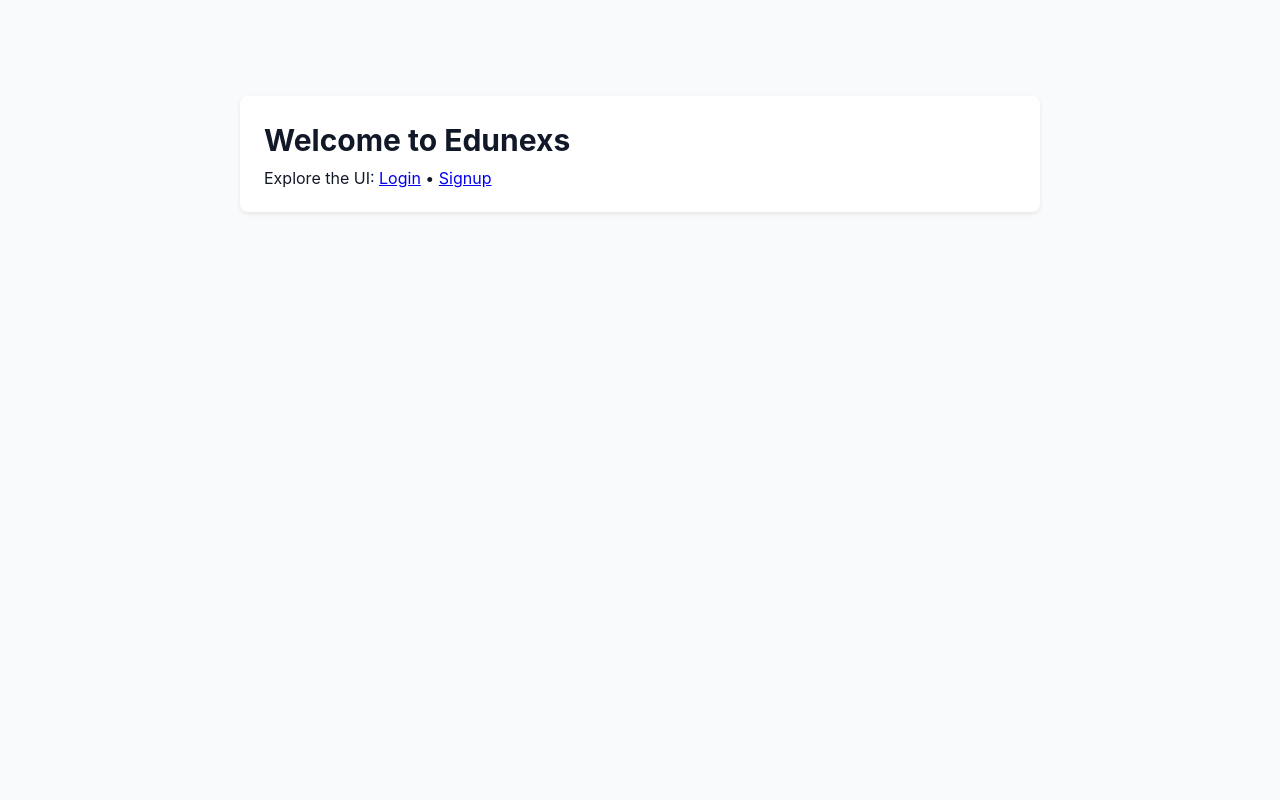
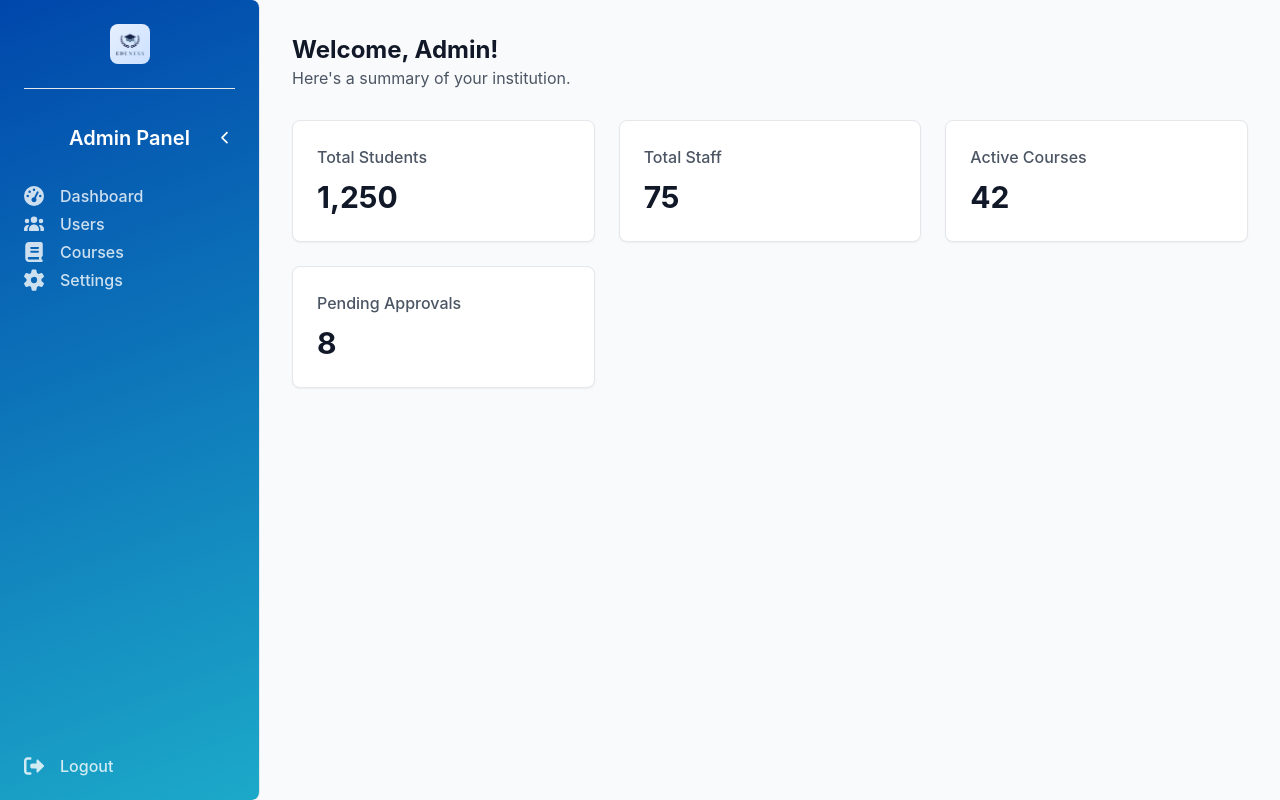
Before and after one commit to SamiUlHaq27/Edunexs, a React (Vite) app: page /admin in a window 1280 px wide. Before the commit this address led to /. Built offline with nearby package versions, Linux system fonts and the light colour scheme.

Commit message:
dashboard sidebar

```diff
--- a/src/App.tsx
+++ b/src/App.tsx
@@ -1,7 +1,8 @@
-import React from 'react'
-import { Routes, Route, Link, Navigate } from 'react-router-dom'
-import Login from './pages/Login'
-import Signup from './pages/Signup'
+import React from "react";
+import { Routes, Route, Link, Navigate } from "react-router-dom";
+import Login from "./pages/Login";
+import Signup from "./pages/Signup";
+import AdminDashboard from "./pages/AdminDashboard";
 
 export default function App(): React.JSX.Element {
   return (
@@ -11,18 +12,18 @@ export default function App(): React.JSX.Element {
         element={
           <div className="app">
             <h1>Welcome to Edunexs</h1>
-            <p style={{ marginTop: '0.5rem' }}>
-              Explore the UI:{' '}
-              <Link to="/login">Login</Link>
-              {' '}•{' '}
-              <Link to="/signup">Signup</Link>
+            <p style={{ marginTop: "0.5rem" }}>
+              Explore the UI: <Link to="/login">Login</Link> •{" "}
+              <Link to="/signup">Signup</Link> •{" "}
+              <Link to="/admin/dashboard">Admin Dashboard</Link>
             </p>
           </div>
         }
       />
       <Route path="/login" element={<Login />} />
       <Route path="/signup" element={<Signup />} />
+      <Route path="/admin/*" element={<AdminDashboard />} />
       <Route path="*" element={<Navigate to="/" replace />} />
     </Routes>
-  )
+  );
 }
--- /dev/null
+++ b/src/pages/AdminDashboard.tsx
@@ -0,0 +1,99 @@
+import React, { useState } from "react";
+import { NavLink } from "react-router-dom";
+import { FontAwesomeIcon } from "@fortawesome/react-fontawesome";
+import {
+  faTachometerAlt,
+  faUsers,
+  faBook,
+  faCog,
+  faSignOutAlt,
+  faChevronLeft,
+  faChevronRight,
+} from "@fortawesome/free-solid-svg-icons";
+import { ASSETS } from "../config/assets";
+import "../styles/dashboard.css";
+
+export default function AdminDashboard(): React.JSX.Element {
+  const [isMinimized, setIsMinimized] = useState(false);
+
+  const toggleSidebar = () => {
+    setIsMinimized(!isMinimized);
+  };
+
+  return (
+    <div
+      className={`dashboard-layout ${isMinimized ? "sidebar-minimized" : ""}`}
+    >
+      <aside className="dashboard-sidebar">
+        <div className="sidebar-header">
+          <img src={ASSETS.logo} alt={ASSETS.alt} className="sidebar-logo" />
+        </div>
+        <div className="sidebar-title-div">
+          <button
+            onClick={toggleSidebar}
+            className="toggle-btn"
+            aria-label="Toggle sidebar"
+          >
+            <FontAwesomeIcon
+              icon={isMinimized ? faChevronRight : faChevronLeft}
+            />
+          </button>
+          <h1 className="dashboard-sidebar-title">Admin Panel</h1>
+        </div>
+        <nav className="sidebar-nav">
+          <NavLink to="/admin/dashboard" className="nav-item" end>
+            <FontAwesomeIcon icon={faTachometerAlt} className="nav-icon" />
+            <span className="nav-text">Dashboard</span>
+          </NavLink>
+          <NavLink to="/admin/users" className="nav-item">
+            <FontAwesomeIcon icon={faUsers} className="nav-icon" />
+            <span className="nav-text">Users</span>
+          </NavLink>
+          <NavLink to="/admin/courses" className="nav-item">
+            <FontAwesomeIcon icon={faBook} className="nav-icon" />
+            <span className="nav-text">Courses</span>
+          </NavLink>
+          <NavLink to="/admin/settings" className="nav-item">
+            <FontAwesomeIcon icon={faCog} className="nav-icon" />
+            <span className="nav-text">Settings</span>
+          </NavLink>
+        </nav>
+        <div className="sidebar-footer">
+          <NavLink to="/logout" className="nav-item">
+            <FontAwesomeIcon icon={faSignOutAlt} className="nav-icon" />
+            <span className="nav-text">Logout</span>
+          </NavLink>
+        </div>
+      </aside>
+      <main className="dashboard-main">
+        <header className="main-header">
+          <h2>Welcome, Admin!</h2>
+          <p>Here's a summary of your institution.</p>
+        </header>
+        <div className="dashboard-content">
+          {/* Placeholder cards */}
+          <div className="card-grid">
+            <div className="stat-card">
+              <h3 className="card-title">Total Students</h3>
+              <p className="card-value">1,250</p>
+            </div>
+            <div className="stat-card">
+              <h3 className="card-title">Total Staff</h3>
+              <p className="card-value">75</p>
+            </div>
+            <div className="stat-card">
+              <h3 className="card-title">Active Courses</h3>
+              <p className="card-value">42</p>
+            </div>
+            <div className="stat-card">
+              <h3 className="card-title">Pending Approvals</h3>
+              <p className="card-value">8</p>
+            </div>
+          </div>
+          {/* Outlet for nested routes can go here if needed */}
+          {/* <Outlet /> */}
+        </div>
+      </main>
+    </div>
+  );
+}
--- a/src/styles/base.css
+++ b/src/styles/base.css
@@ -1,8 +1,13 @@
 /* Base and reset */
-*, *::before, *::after { box-sizing: border-box; }
+*,
+*::before,
+*::after {
+  box-sizing: border-box;
+}
 
 body {
-  font-family: var(--font-family-base), system-ui, -apple-system, 'Segoe UI', Roboto, 'Helvetica Neue', Arial;
+  font-family: var(--font-family-base), system-ui, -apple-system, "Segoe UI",
+    Roboto, "Helvetica Neue", Arial;
   margin: 0;
   padding: 0;
   -webkit-font-smoothing: antialiased;
@@ -21,13 +26,15 @@ body {
 }
 
 h1 {
-  margin: 0 0 var(--spacing-1) 0;
+  /* margin: 0 0 var(--spacing-1) 0; */
   font-family: var(--font-family-heading);
   font-size: var(--font-size-2xl);
   line-height: var(--line-height-2xl);
 }
 
-p { margin: 0; }
+p {
+  margin: 0;
+}
 
 /* Links */
 .link {
--- /dev/null
+++ b/src/styles/dashboard.css
@@ -0,0 +1,225 @@
+/* Dashboard Layout */
+.dashboard-layout {
+  display: flex;
+  min-height: 100vh;
+  background-color: var(--color-surface-raised);
+}
+
+.dashboard-sidebar {
+  width: 260px;
+  background: linear-gradient(
+    159deg,
+    var(--color-sidebar-start) 0%,
+    var(--color-sidebar-end) 100%
+  );
+  border-right: 1px solid var(--color-border-muted);
+  display: flex;
+  flex-direction: column;
+  padding: var(--spacing-3);
+  color: var(--color-sidebar-text);
+  border-top-right-radius: var(--radius-lg);
+  border-bottom-right-radius: var(--radius-lg);
+  transition: width 0.3s var(--motion-ease-in-out);
+  overflow-x: hidden; /* Hide text when collapsing */
+}
+
+.dashboard-main {
+  flex: 1;
+  padding: var(--spacing-4);
+  overflow-y: auto;
+  transition: margin-left 0.3s var(--motion-ease-in-out);
+}
+
+/* Minimized state */
+.sidebar-minimized .dashboard-sidebar {
+  width: 80px;
+}
+
+.sidebar-minimized .dashboard-sidebar-title,
+.sidebar-minimized .nav-text {
+  opacity: 0;
+  width: 0;
+  visibility: hidden;
+}
+
+.sidebar-minimized .sidebar-header {
+  justify-content: center;
+}
+
+.sidebar-minimized .nav-item {
+  justify-content: center;
+}
+
+/* Sidebar Header */
+.sidebar-header {
+  position: relative; /* For positioning the toggle button */
+  display: flex;
+  justify-content: center; /* Center the logo */
+  align-items: center;
+  padding-bottom: var(--spacing-3);
+  border-bottom: 1px solid var(--color-border-muted);
+  transition: justify-content 0.3s var(--motion-ease-in-out);
+}
+
+.sidebar-logo {
+  width: 40px;
+  height: 40px;
+  border-radius: 8px;
+  object-fit: contain;
+  padding: 0.25rem;
+  background: linear-gradient(
+    135deg,
+    var(--color-primary-50) 0%,
+    var(--color-primary-100) 100%
+  );
+  flex-shrink: 0; /* Prevent logo from shrinking */
+}
+
+.dashboard-sidebar-title {
+  font-size: var(--font-size-lg);
+  line-height: var(--line-height-lg);
+  font-weight: var(--font-weight-semibold);
+  color: var(--color-sidebar-text-hover);
+  text-align: center; /* Center the title */
+  white-space: nowrap; /* Prevent title from wrapping */
+  transition: opacity 0.3s, width 0.3s, margin 0.3s, padding 0.3s;
+}
+
+.sidebar-title-div {
+  position: relative; /* Set relative positioning for the child button */
+  display: flex;
+  justify-content: center;
+  column-gap: 5px;
+  align-items: center;
+  margin: var(--spacing-2) 0;
+}
+
+/* Sidebar Navigation */
+.sidebar-nav {
+  flex-grow: 1;
+  display: flex;
+  flex-direction: column;
+  gap: var(--spacing-1);
+}
+
+.nav-item {
+  display: flex;
+  align-items: center;
+  gap: var(--spacing-2);
+  padding: var(--spacing-1_5) var(--spacing-2);
+  border-radius: var(--radius-md);
+  color: var(--color-sidebar-text);
+  text-decoration: none;
+  font-weight: var(--font-weight-medium);
+  transition: background-color 0.2s, color 0.2s, justify-content 0.3s;
+  white-space: nowrap; /* Prevent text from wrapping */
+}
+
+.nav-text {
+  transition: opacity 0.3s, width 0.3s;
+}
+
+.nav-item:hover {
+  background-color: var(--color-sidebar-hover-bg);
+  color: var(--color-sidebar-text-hover);
+}
+
+.nav-item.active {
+  background-color: var(--color-sidebar-active-bg);
+  color: var(--color-sidebar-text-hover);
+  font-weight: var(--font-weight-semibold);
+}
+
+.nav-icon {
+  width: 20px;
+  height: 20px;
+  flex-shrink: 0; /* Prevent icon from shrinking */
+}
+
+/* Sidebar Footer */
+.sidebar-footer {
+  margin-top: auto;
+  display: flex;
+  flex-direction: column;
+  gap: var(--spacing-1);
+}
+
+.toggle-btn {
+  position: absolute;
+  right: 0;
+  width: 24px;
+  height: 24px;
+  border-radius: 50%;
+  background-color: transparent;
+  color: #fff;
+  display: grid;
+  border: none;
+  place-items: center;
+  transition: right 0.3s var(--motion-ease-in-out), transform 0.3s;
+}
+
+.toggle-btn:hover {
+  background-color: rgba(255, 255, 255, 0.3);
+  transform: scale(1.1);
+}
+
+.sidebar-minimized .sidebar-title-div {
+  justify-content: center;
+}
+
+.sidebar-minimized .toggle-btn {
+  position: static; /* Reset position to be part of the flex flow */
+}
+
+/* Main Content Header */
+.main-header {
+  margin-bottom: var(--spacing-4);
+}
+
+.main-header h2 {
+  font-size: var(--font-size-xl);
+  line-height: var(--line-height-xl);
+  color: var(--color-text-primary);
+  margin: 0 0 var(--spacing-0_5) 0;
+}
+
+.main-header p {
+  color: var(--color-text-secondary);
+  margin: 0;
+}
+
+/* Dashboard Content & Cards */
+.card-grid {
+  display: grid;
+  grid-template-columns: repeat(auto-fill, minmax(240px, 1fr));
+  gap: var(--spacing-3);
+}
+
+.stat-card {
+  background: var(--color-surface-base);
+  padding: var(--spacing-3);
+  border-radius: var(--radius-lg);
+  border: 1px solid var(--color-border-muted);
+  box-shadow: var(--elevation-1);
+  transition: box-shadow 0.2s;
+}
+
+.stat-card:hover {
+  box-shadow: var(--elevation-2);
+}
+
+.card-title {
+  font-size: var(--font-size-base);
+  line-height: var(--line-height-base);
+  color: var(--color-text-secondary);
+  font-weight: var(--font-weight-medium);
+  margin: 0 0 var(--spacing-1) 0;
+}
+
+.card-value {
+  font-size: var(--font-size-2xl);
+  line-height: var(--line-height-2xl);
+  color: var(--color-text-primary);
+  font-weight: var(--font-weight-bold);
+  margin: 0;
+}
--- a/src/styles/tokens.css
+++ b/src/styles/tokens.css
@@ -1,28 +1,36 @@
 :root {
+  /* Sidebar Gradient */
+  --color-sidebar-start: #0047ab; /* rgb(0, 71, 171) */
+  --color-sidebar-end: #1ca9c9; /* rgb(28, 169, 201) */
+  --color-sidebar-text: rgba(255, 255, 255, 0.8);
+  --color-sidebar-text-hover: #ffffff;
+  --color-sidebar-active-bg: rgba(255, 255, 255, 0.2);
+  --color-sidebar-hover-bg: rgba(255, 255, 255, 0.1);
+
   /* Modern vibrant blue palette */
-  --color-primary-500: #0066FF; /* vibrant core blue */
-  --color-primary-400: #3385FF;
-  --color-primary-300: #66A3FF;
-  --color-primary-200: #99C2FF;
-  --color-primary-100: #CCE0FF;
-  --color-primary-50:  #E6F0FF;
-  --color-secondary-500: #0052CC; /* deeper accent */
-  --color-secondary-400: #0066FF;
-  --color-secondary-300: #3385FF;
-  --color-surface-base: #FFFFFF;
-  --color-surface-raised: #F9FAFB;
-  --color-surface-elevated-1: #F3F4F6;
-  --color-surface-elevated-2: #E5E7EB;
+  --color-primary-500: #0066ff; /* vibrant core blue */
+  --color-primary-400: #3385ff;
+  --color-primary-300: #66a3ff;
+  --color-primary-200: #99c2ff;
+  --color-primary-100: #cce0ff;
+  --color-primary-50: #e6f0ff;
+  --color-secondary-500: #0052cc; /* deeper accent */
+  --color-secondary-400: #0066ff;
+  --color-secondary-300: #3385ff;
+  --color-surface-base: #ffffff;
+  --color-surface-raised: #f9fafb;
+  --color-surface-elevated-1: #f3f4f6;
+  --color-surface-elevated-2: #e5e7eb;
   --color-surface-overlay: #111827;
-  --color-border-default: #D1D5DB;
-  --color-border-muted: #E5E7EB;
+  --color-border-default: #d1d5db;
+  --color-border-muted: #e5e7eb;
   --color-text-primary: #111827;
-  --color-text-secondary: #4B5563;
-  --color-text-muted: #6B7280;
-  --color-success: #10B981;
-  --color-warning: #F59E0B;
-  --color-danger: #EF4444;
-  --color-info: #3AA0F7;
+  --color-text-secondary: #4b5563;
+  --color-text-muted: #6b7280;
+  --color-success: #10b981;
+  --color-warning: #f59e0b;
+  --color-danger: #ef4444;
+  --color-info: #3aa0f7;
 
   /* Font family tokens should be unquoted lists so they expand correctly */
   --font-family-base: Inter, sans-serif;
@@ -73,11 +81,11 @@
   --radius-2xl: 1.5rem;
 
   --elevation-0: none;
-  --elevation-1: 0 1px 2px 0 rgba(0,0,0,0.05);
-  --elevation-2: 0 2px 4px 0 rgba(0,0,0,0.08);
-  --elevation-3: 0 4px 8px 0 rgba(0,0,0,0.10);
-  --elevation-4: 0 8px 16px 0 rgba(0,0,0,0.12);
-  --elevation-5: 0 16px 24px 0 rgba(0,0,0,0.15);
+  --elevation-1: 0 1px 2px 0 rgba(0, 0, 0, 0.05);
+  --elevation-2: 0 2px 4px 0 rgba(0, 0, 0, 0.08);
+  --elevation-3: 0 4px 8px 0 rgba(0, 0, 0, 0.1);
+  --elevation-4: 0 8px 16px 0 rgba(0, 0, 0, 0.12);
+  --elevation-5: 0 16px 24px 0 rgba(0, 0, 0, 0.15);
 
   --motion-duration-fast: 150ms;
   --motion-duration-medium: 300ms;
@@ -87,9 +95,15 @@
   --motion-ease-in-out: cubic-bezier(0.4, 0, 0.2, 1);
 }
 
-.text-primary { color: var(--color-text-primary); }
-.text-secondary { color: var(--color-text-secondary); }
-.bg-surface { background-color: var(--color-surface-base); }
+.text-primary {
+  color: var(--color-text-primary);
+}
+.text-secondary {
+  color: var(--color-text-secondary);
+}
+.bg-surface {
+  background-color: var(--color-surface-base);
+}
 .card {
   background: var(--color-surface-base);
   border: 1px solid var(--color-border-muted);
@@ -102,6 +116,8 @@
   border-radius: var(--radius-md);
   padding: 0.5rem 0.875rem;
   transition: background var(--motion-duration-medium) var(--motion-ease-out),
-              box-shadow var(--motion-duration-fast) var(--motion-ease-out);
+    box-shadow var(--motion-duration-fast) var(--motion-ease-out);
 }
-.btn-primary:hover { box-shadow: var(--elevation-2); }
+.btn-primary:hover {
+  box-shadow: var(--elevation-2);
+}
```
